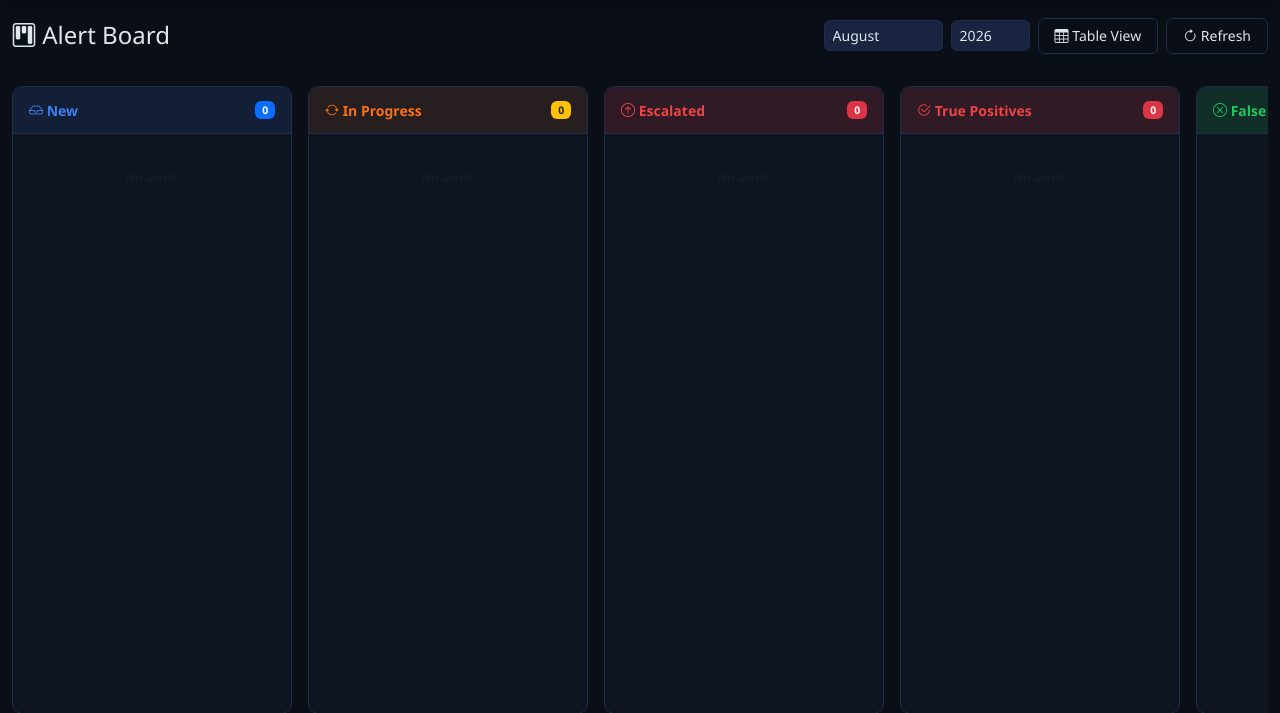
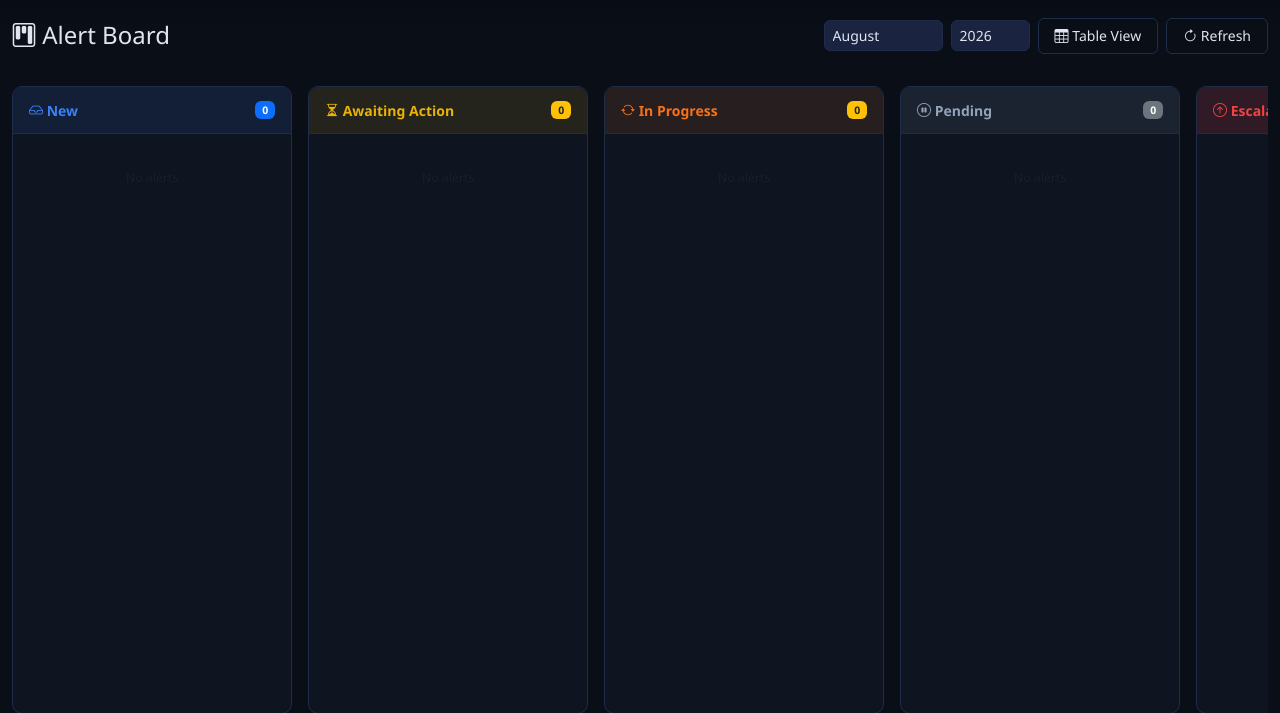
Before and after one commit to boniyeamincse/ariba_soc, a Django app: page /board/ in a window 1280 px wide. Shown: the part 58-771 px from the top of the page. Run offline with Django 4.2, Linux system fonts and the light colour scheme; the visitor is signed in with stand-in values (Sample User, id 1); data comes from the database, SQL or seed files in the repository; data that the repository does not hold is empty; parts of the project's set-up code (start-up, migrations or seed data) failed here and were passed over; some libraries are stand-ins or nearby versions.

Commit message:
fix: alert board hid alerts in Remediation/Pending/Awaiting/other-closed statuses
alert_board only rendered 6 columns (New, In Progress, Escalated,
True Positives, False Positives, Archive). Any alert in Awaiting Action
or Pending had no column to show up in despite the view already
computing those querysets (dead context, pre-existing). Remediation
(added earlier this session) had no column or queryset at all, so
moving an alert there made it vanish from the board entirely. Closed
alerts with a verdict other than True/False Positive (Benign Positive,
Suspicious, Duplicate, Test Activity) were also invisible.

Added Awaiting Action, Pending, and Remediation as columns (all valid
drag-and-drop targets like the other pipeline states), and a
"Closed (Other)" column folding in every closed verdict besides TP/FP.
Board is now a complete picture of every status an alert can be in.

Verified live: moved real alerts into Remediation, Pending, and
Closed/Suspicious and confirmed each appeared in its new column with
the right color and count. Reverted test data after.

Co-Authored-By: Claude Sonnet 5 <noreply@anthropic.com>

```diff
--- a/ariba_soc/alerts/views.py
+++ b/ariba_soc/alerts/views.py
@@ -121,8 +121,10 @@ def alert_board(request):
         'awaiting_alerts': alerts.filter(status='Awaiting Action'),
         'pending_alerts': alerts.filter(status='Pending'),
         'escalated_alerts': alerts.filter(status__startswith='Escalated'),
+        'remediation_alerts': alerts.filter(status='Remediation'),
         'true_positives': alerts.filter(verdict='True Positive', status='Closed'),
         'false_positives': alerts.filter(verdict='False Positive', status='Closed'),
+        'closed_other_alerts': alerts.filter(status='Closed').exclude(verdict__in=['True Positive', 'False Positive']),
         'closed_alerts': alerts.filter(status='Closed'),
         'archived_alerts': alerts.filter(status='Archived'),
         'users': User.objects.filter(is_active=True),
--- a/ariba_soc/static/css/ariba-soc.css
+++ b/ariba_soc/static/css/ariba-soc.css
@@ -326,6 +326,10 @@ textarea.form-control {
 .board-col-fp .kanban-column-header { background: rgba(34,197,94,0.15); color: var(--verdict-fp); }
 .board-col-archive .kanban-column-header { background: rgba(107,114,128,0.1); color: var(--status-archived); }
 .board-col-escalated .kanban-column-header { background: rgba(239,68,68,0.15); color: var(--verdict-tp); }
+.board-col-awaiting .kanban-column-header { background: rgba(234,179,8,0.1); color: var(--severity-medium); }
+.board-col-pending .kanban-column-header { background: rgba(148,163,184,0.1); color: #94a3b8; }
+.board-col-remediation .kanban-column-header { background: rgba(6,182,212,0.1); color: #06b6d4; }
+.board-col-closed-other .kanban-column-header { background: rgba(107,114,128,0.1); color: var(--status-archived); }
 
 /* Detail page */
 .detail-section {
--- a/ariba_soc/templates/ariba_soc/alert_board.html
+++ b/ariba_soc/templates/ariba_soc/alert_board.html
@@ -38,6 +38,20 @@
             </div>
         </div>
 
+        <div class="kanban-column board-col-awaiting">
+            <div class="kanban-column-header">
+                <span><i class="bi bi-hourglass-split"></i> Awaiting Action</span>
+                <span class="badge bg-warning text-dark">{{ awaiting_alerts|length }}</span>
+            </div>
+            <div class="kanban-column-body" data-status="Awaiting Action">
+                {% for alert in awaiting_alerts %}
+                {% include 'ariba_soc/_board_card.html' with alert=alert %}
+                {% empty %}
+                <div class="text-center text-muted py-4"><small>No alerts</small></div>
+                {% endfor %}
+            </div>
+        </div>
+
         <div class="kanban-column board-col-progress">
             <div class="kanban-column-header">
                 <span><i class="bi bi-arrow-repeat"></i> In Progress</span>
@@ -52,6 +66,20 @@
             </div>
         </div>
 
+        <div class="kanban-column board-col-pending">
+            <div class="kanban-column-header">
+                <span><i class="bi bi-pause-circle"></i> Pending</span>
+                <span class="badge bg-secondary">{{ pending_alerts|length }}</span>
+            </div>
+            <div class="kanban-column-body" data-status="Pending">
+                {% for alert in pending_alerts %}
+                {% include 'ariba_soc/_board_card.html' with alert=alert %}
+                {% empty %}
+                <div class="text-center text-muted py-4"><small>No alerts</small></div>
+                {% endfor %}
+            </div>
+        </div>
+
         <div class="kanban-column board-col-escalated">
             <div class="kanban-column-header">
                 <span><i class="bi bi-arrow-up-circle"></i> Escalated</span>
@@ -59,6 +87,20 @@
             </div>
             <div class="kanban-column-body" data-status="Escalated to L2">
                 {% for alert in escalated_alerts %}
+                {% include 'ariba_soc/_board_card.html' with alert=alert %}
+                {% empty %}
+                <div class="text-center text-muted py-4"><small>No alerts</small></div>
+                {% endfor %}
+            </div>
+        </div>
+
+        <div class="kanban-column board-col-remediation">
+            <div class="kanban-column-header">
+                <span><i class="bi bi-tools"></i> Remediation</span>
+                <span class="badge bg-info text-dark">{{ remediation_alerts|length }}</span>
+            </div>
+            <div class="kanban-column-body" data-status="Remediation">
+                {% for alert in remediation_alerts %}
                 {% include 'ariba_soc/_board_card.html' with alert=alert %}
                 {% empty %}
                 <div class="text-center text-muted py-4"><small>No alerts</small></div>
@@ -94,6 +136,20 @@
             </div>
         </div>
 
+        <div class="kanban-column board-col-closed-other">
+            <div class="kanban-column-header">
+                <span><i class="bi bi-slash-circle"></i> Closed (Other)</span>
+                <span class="badge bg-secondary">{{ closed_other_alerts|length }}</span>
+            </div>
+            <div class="kanban-column-body">
+                {% for alert in closed_other_alerts %}
+                {% include 'ariba_soc/_board_card.html' with alert=alert %}
+                {% empty %}
+                <div class="text-center text-muted py-4"><small>No alerts</small></div>
+                {% endfor %}
+            </div>
+        </div>
+
         <div class="kanban-column board-col-archive">
             <div class="kanban-column-header">
                 <span><i class="bi bi-archive"></i> Archive</span>
```
